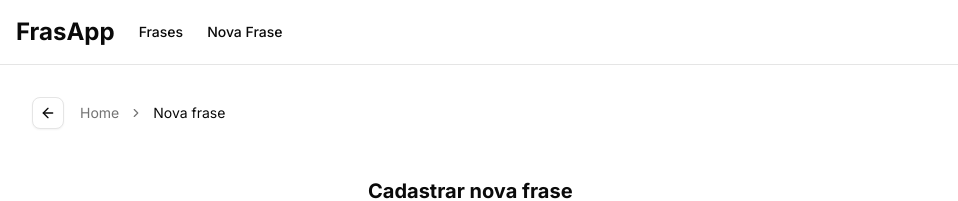
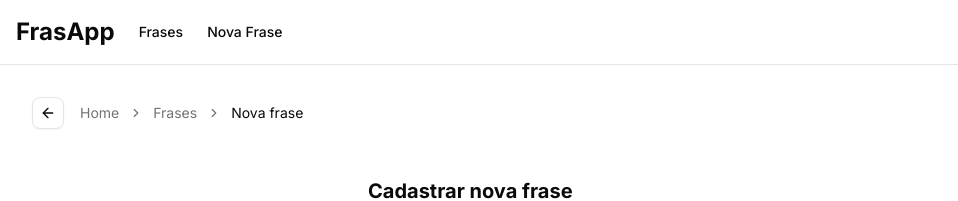
Before and after one commit to ubirajarafree/frasapp-cejusc, a Next.js app: page /nova-frase in a window 1280 px wide. Shown: the top 201 px of the page, without its empty margins (0-958 px from the left). Built offline with nearby package versions, Linux system fonts and the light colour scheme.

Commit message:
work in progress, updated breadcrumb

```diff
--- a/src/app/nova-frase/page.tsx
+++ b/src/app/nova-frase/page.tsx
@@ -4,7 +4,10 @@ import { PageHeaderWithBreadcrumb } from "@/components/pageHeaderWithBreadcrumb"
 export default function NovaFrase() {
   return (
     <>
-      <PageHeaderWithBreadcrumb segments={[{ label: "Nova frase" }]} />
+      <PageHeaderWithBreadcrumb segments={[
+        { label: "Frases", href: "/selecione-uma-frase" },
+        { label: "Nova frase" },
+        ]} />
       <FraseForm />
     </>
   );
--- a/src/app/selecione-uma-frase/page.tsx
+++ b/src/app/selecione-uma-frase/page.tsx
@@ -4,7 +4,10 @@ import { PageHeaderWithBreadcrumb } from "@/components/pageHeaderWithBreadcrumb"
 export default function SelecioneUmaFrase() {
   return (
     <>
-      <PageHeaderWithBreadcrumb segments={[{ label: "Selecione uma frase" }]} />
+      <PageHeaderWithBreadcrumb segments={[
+        { label: "Nova frase", href: "/nova-frase" },
+        { label: "Selecione uma frase" },
+        ]} />
       <FraseGallery />
     </>
   );
```
